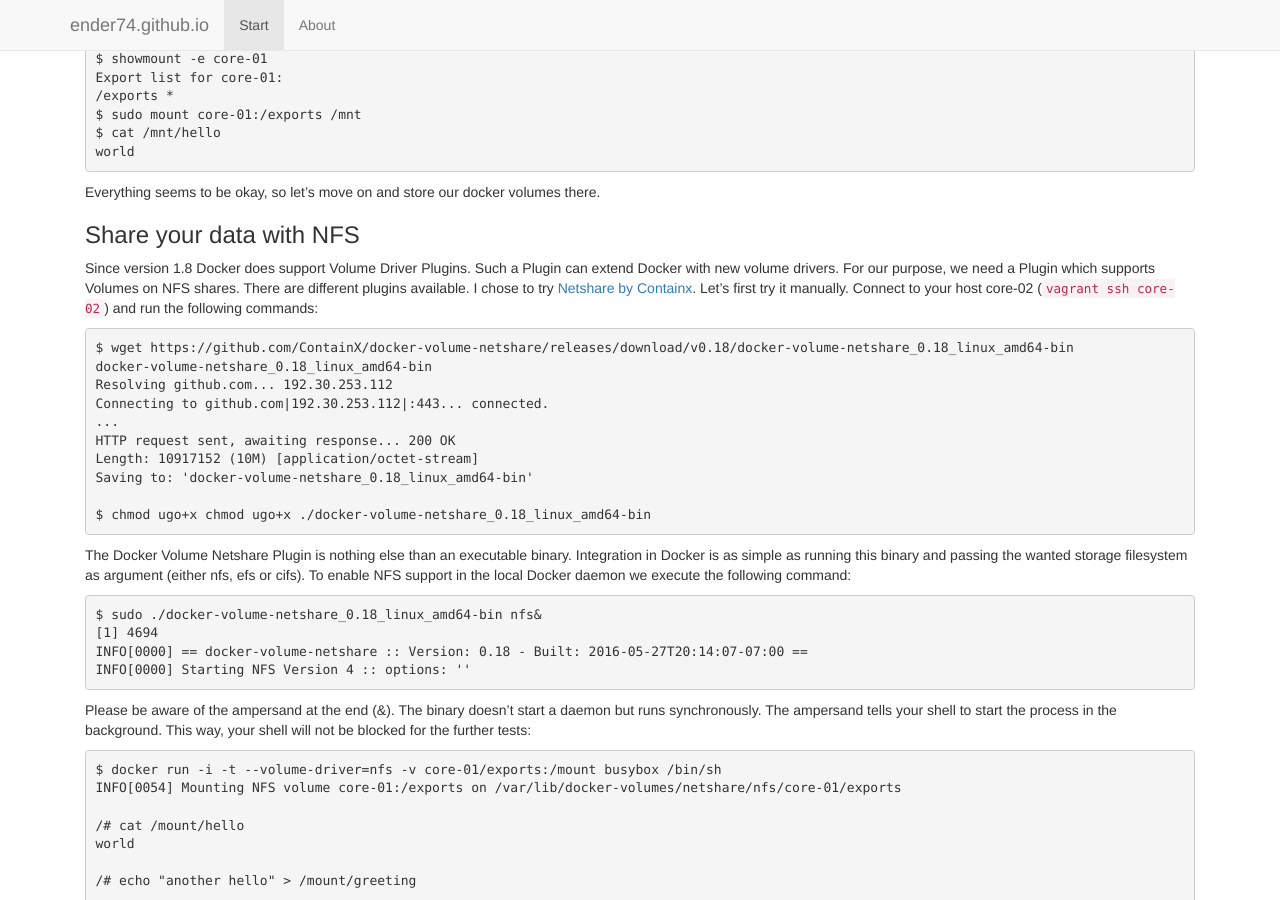
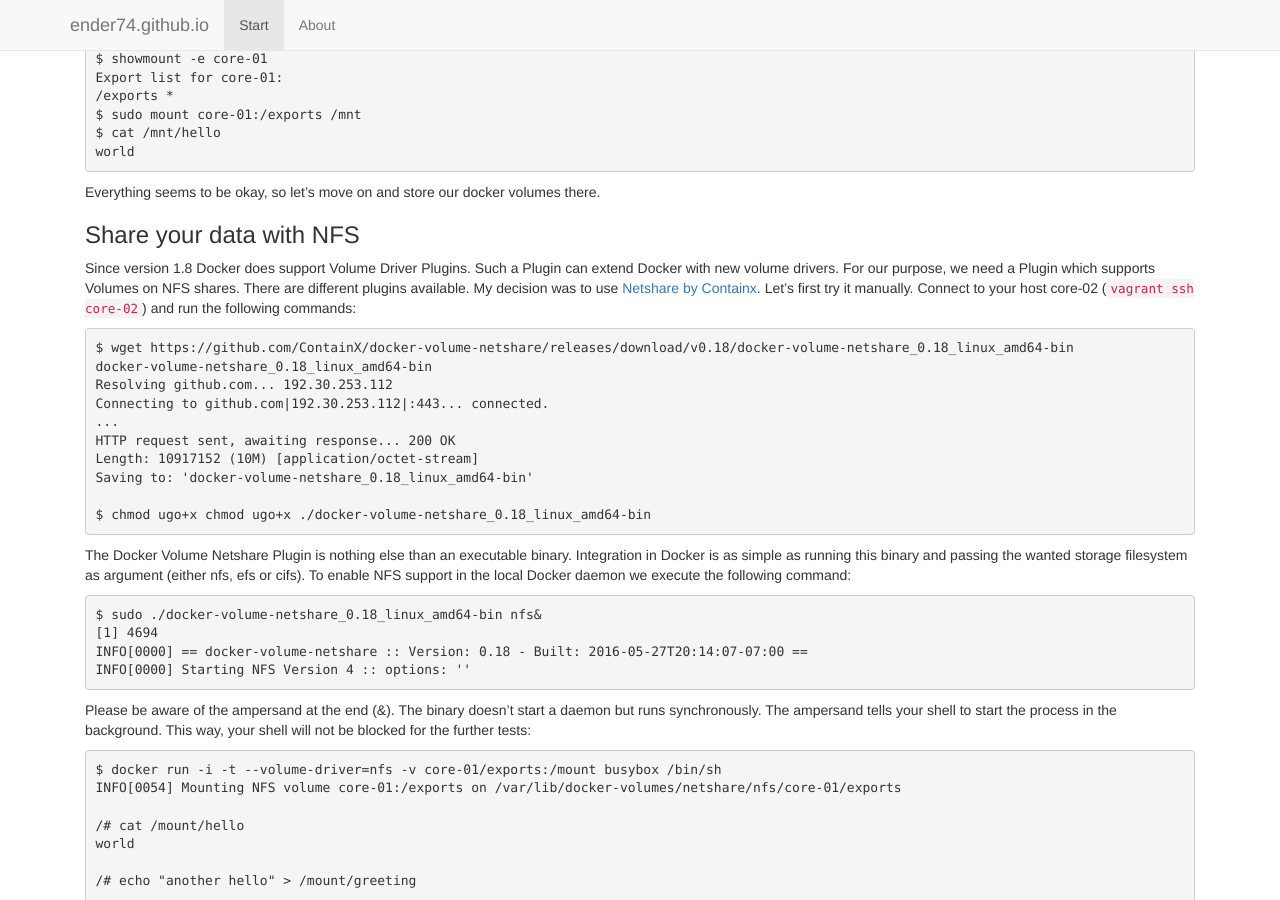
Before and after one commit to ender74/ender74.github.io, a Jekyll site: the page built from _posts/2016-09-05-Sharing-Volumes-With-Docker-NFS.md, in a window 1280 px wide and 900 px high, scrolled down 951 px. Built offline with Jekyll 4.4.1, drawn with Linux system fonts in a browser that asks for light colours; nearby versions of some CDN libraries.

Commit message:
minor change

````diff
--- a/_posts/2016-09-05-Sharing-Volumes-With-Docker-NFS.md
+++ b/_posts/2016-09-05-Sharing-Volumes-With-Docker-NFS.md
@@ -55,7 +55,7 @@ world
 Everything seems to be okay, so let's move on and store our docker volumes there.
 
 ### Share your data with NFS
-Since version 1.8 Docker does support Volume Driver Plugins. Such a Plugin can extend Docker with new volume drivers. For our purpose, we need a Plugin which supports Volumes on NFS shares. There are different plugins available. I chose to try [Netshare by Containx](https://github.com/ContainX/docker-volume-netshare). Let's first try it manually. Connect to your host core-02 (```vagrant ssh core-02```) and run the following commands:
+Since version 1.8 Docker does support Volume Driver Plugins. Such a Plugin can extend Docker with new volume drivers. For our purpose, we need a Plugin which supports Volumes on NFS shares. There are different plugins available. My decision was to use [Netshare by Containx](https://github.com/ContainX/docker-volume-netshare). Let's first try it manually. Connect to your host core-02 (```vagrant ssh core-02```) and run the following commands:
 
 ```
 $ wget https://github.com/ContainX/docker-volume-netshare/releases/download/v0.18/docker-volume-netshare_0.18_linux_amd64-bin
````
